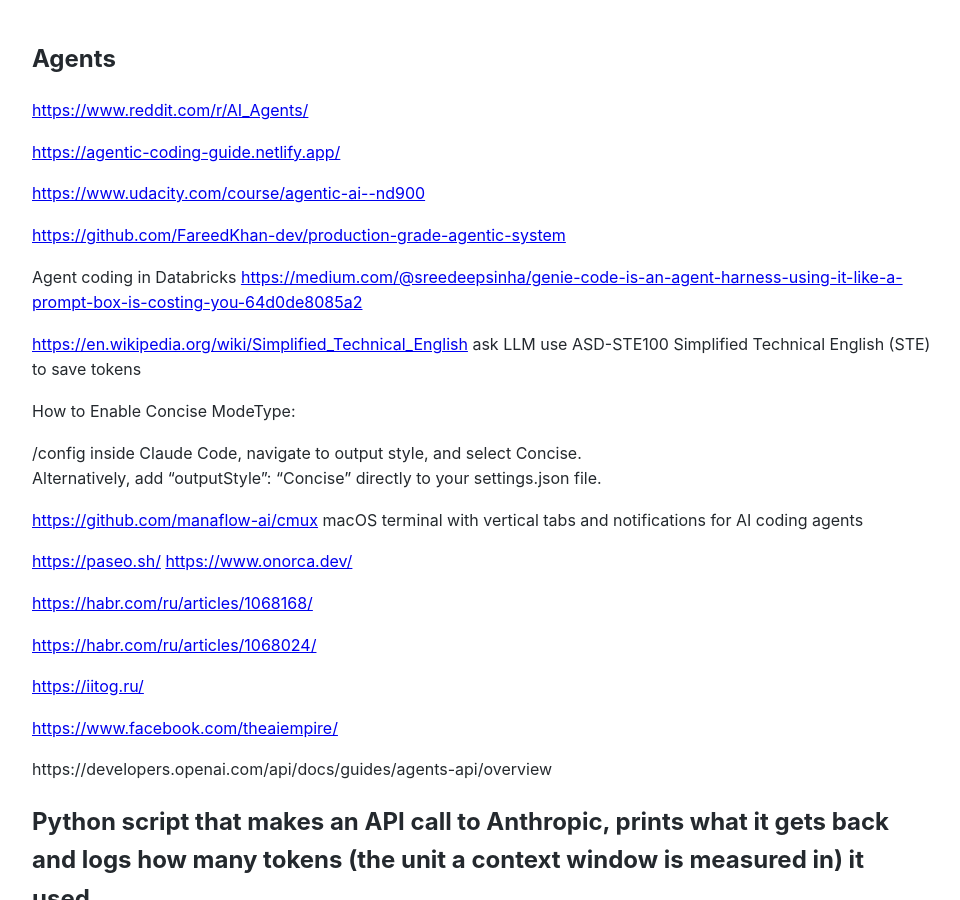
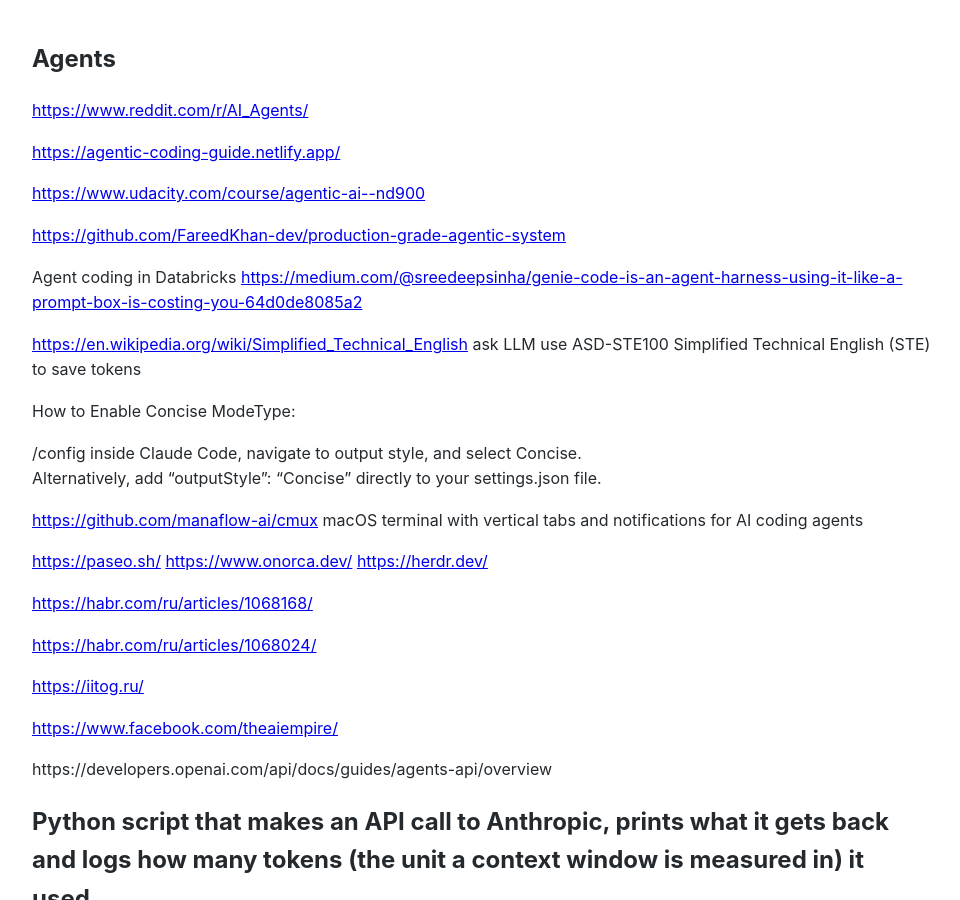
Before and after one commit to Michael-Lubinsky/michael-lubinsky.github.com, a Jekyll site: the page built from ml/agent.md, in a window 1280 px wide and 900 px high. Shown: the whole window, without its empty margins (158-1118 px from the left). Built offline with Jekyll 4.4.1, drawn with Linux system fonts in a browser that asks for light colours; our own code applies the rules of GitHub Pages for plain Markdown files.

Commit message:
Update resource links in agent.md
Added a new link to herdr.dev in the list of resources.

```diff
--- a/ml/agent.md
+++ b/ml/agent.md
@@ -20,7 +20,7 @@
 
 <https://github.com/manaflow-ai/cmux>  macOS terminal with vertical tabs and notifications for AI coding agents
 
-<https://paseo.sh/> <https://www.onorca.dev/>
+<https://paseo.sh/> <https://www.onorca.dev/> <https://herdr.dev/>
 
 
 <https://habr.com/ru/articles/1068168/>
```
